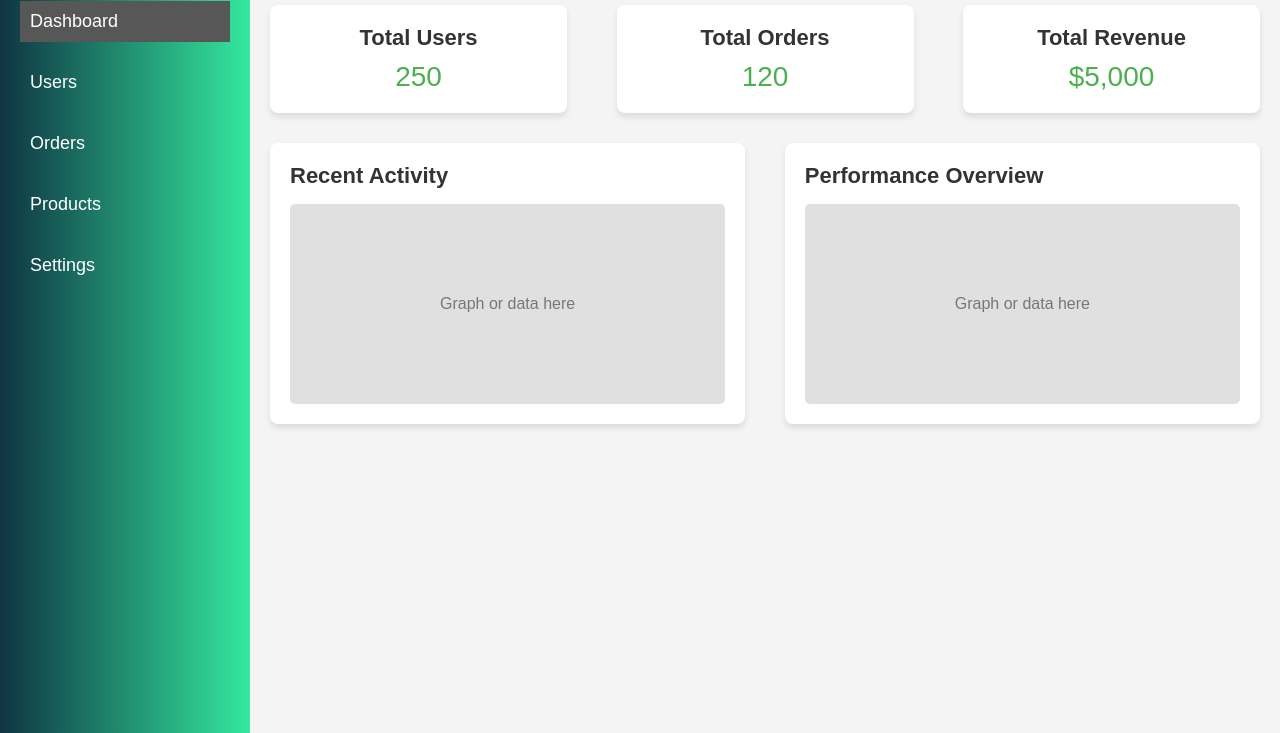
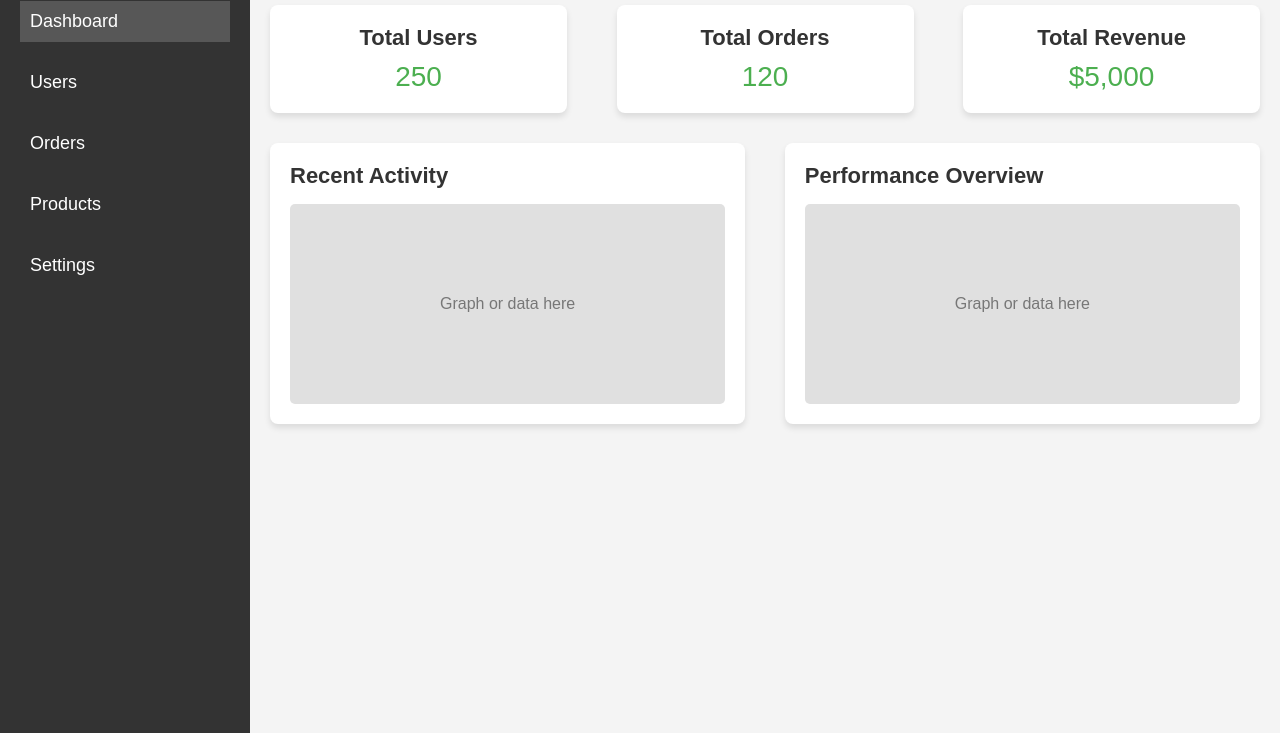
Before and after one commit to abu-hammad07/bwt-project, a plain HTML site: page index.html in a window 1280 px wide. Shown: the part 67-800 px from the top of the page. Drawn offline with Linux system fonts and the light colour scheme.

Commit message:
admin dashboard

```diff
--- a/assets/css/admin_style.css
+++ b/assets/css/admin_style.css
@@ -19,11 +19,10 @@ body {
 /* Sidebar */
 .sidebar {
     width: 250px;
-    /* background-color: #333; */
-    background: #34e89e;
+    background-color: #333;
+    /* background: #34e89e;
     background: -webkit-linear-gradient(to right, #0f3443, #34e89e);
-    background: linear-gradient(to right, #0f3443, #34e89e);
-
+    background: linear-gradient(to right, #0f3443, #34e89e); */
     color: white;
     padding: 20px;
 }
```
